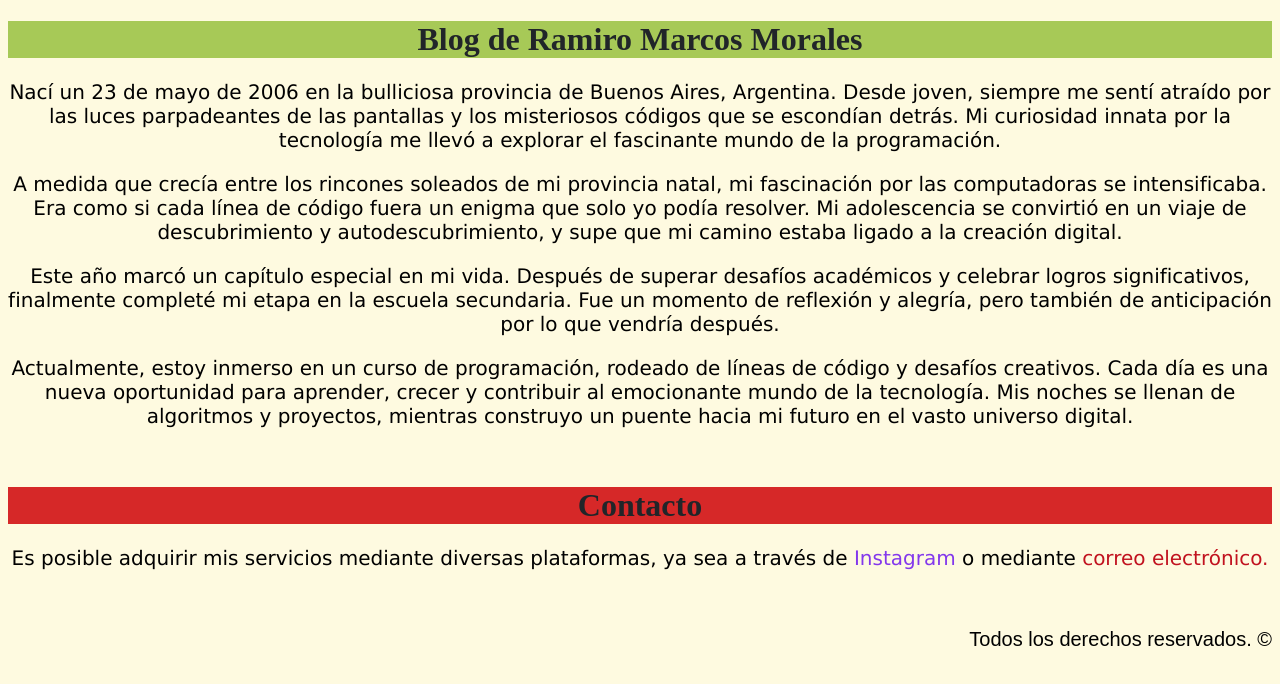
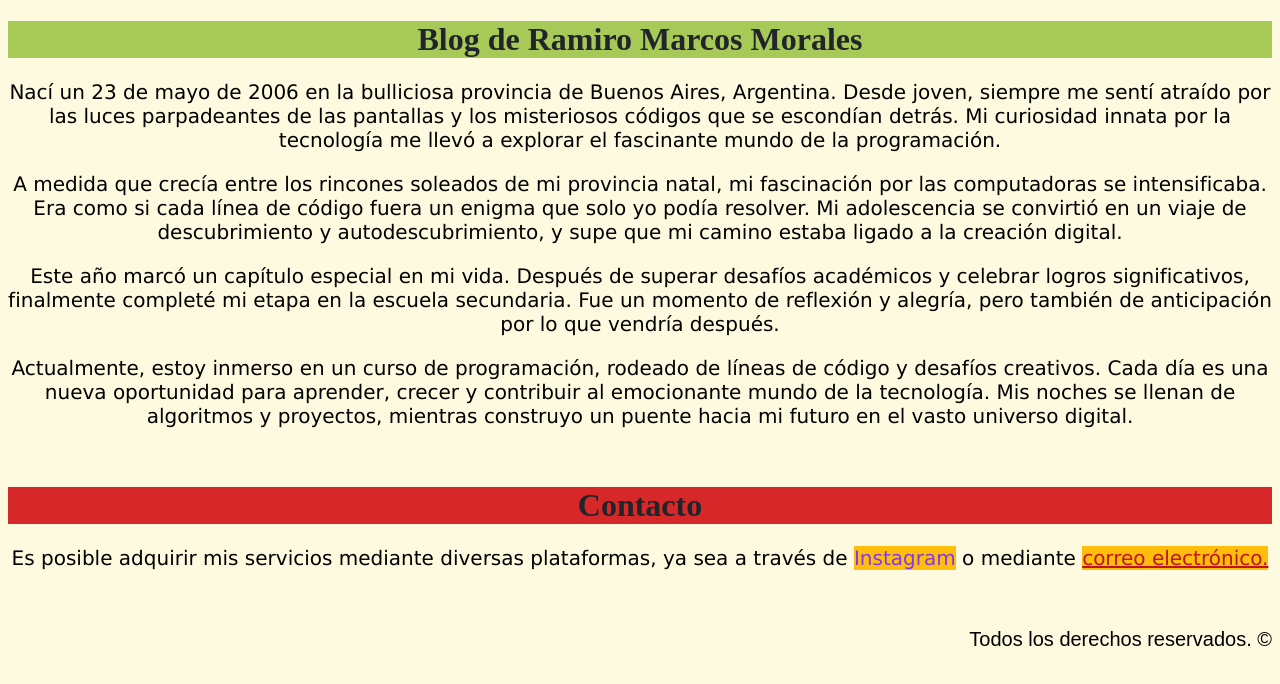
Before and after one commit to ramamarcos/primeraweb, a plain HTML site: page index.html in a window 1280 px wide. Drawn offline with Linux system fonts and the light colour scheme.

Commit message:
Update style.css

```diff
--- a/style.css
+++ b/style.css
@@ -15,15 +15,14 @@ body {
 }
 
 #instagram {
-    background-color: #fefae0;
+    background-color: #ffbe0b;
     color: #8338ec;
     text-decoration: none;
 }
 
 #correo {
-    background-color: #fefae0;
+    background-color: #ffbe0b;
     color: #c1121f;
-    text-decoration: none;
 }
 
 p {
```
